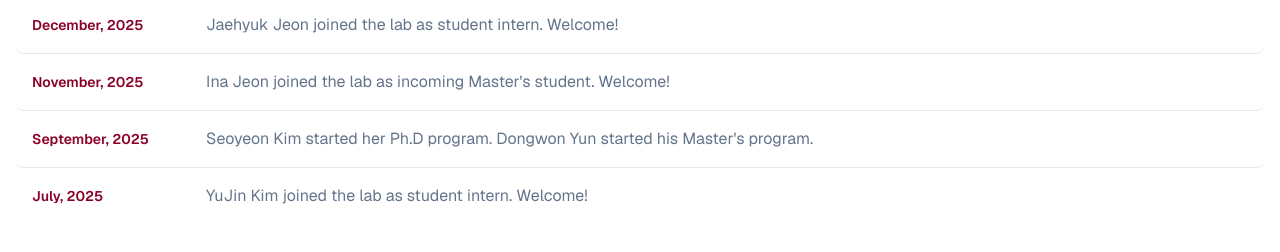
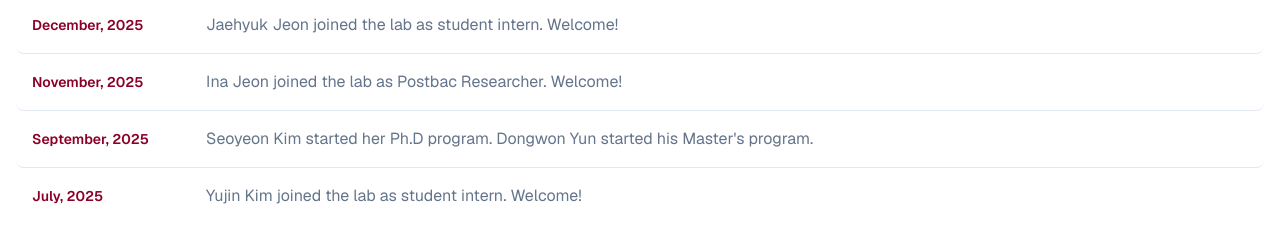
Before and after one commit to bioz1lee/lab-portal, a Next.js app: page / in a window 1280 px wide. Shown: the part 1994-2246 px from the top of the page. Built offline with nearby package versions, Linux system fonts and the light colour scheme.

Commit message:
Fix: Ina Jeon role to Postbac, YuJin to Yujin

```diff
--- a/src/app/members/page.tsx
+++ b/src/app/members/page.tsx
@@ -118,7 +118,7 @@ export default function MembersPage() {
         <div className="grid grid-cols-1 sm:grid-cols-2 lg:grid-cols-4 gap-5">
           <MemberCard
             name="Ina Jeon"
-            role="Incoming Master's Student"
+            role="Postbac Researcher"
             details="2023 B.S. in Biosystem and Biomedical Science, Korea University"
           />
           <MemberCard
--- a/src/data/news.ts
+++ b/src/data/news.ts
@@ -1,9 +1,9 @@
 export const newsItems = [
   { date: "March, 2026", text: "Minje Sung, Yujin Kim started their MS-Ph.D integrated program." },
   { date: "December, 2025", text: "Jaehyuk Jeon joined the lab as student intern. Welcome!" },
-  { date: "November, 2025", text: "Ina Jeon joined the lab as incoming Master's student. Welcome!" },
+  { date: "November, 2025", text: "Ina Jeon joined the lab as Postbac Researcher. Welcome!" },
   { date: "September, 2025", text: "Seoyeon Kim started her Ph.D program. Dongwon Yun started his Master's program." },
-  { date: "July, 2025", text: "YuJin Kim joined the lab as student intern. Welcome!" },
+  { date: "July, 2025", text: "Yujin Kim joined the lab as student intern. Welcome!" },
   { date: "March, 2025", text: "Seoyeon Kim joined the lab as an incoming Ph.D student. Welcome!" },
   { date: "March, 2025", text: "Dongwon Yun, Minje Sung joined the lab as an incoming master's student. Welcome!" },
   { date: "November, 2024", text: "Jiwon Lee joined the Lab as student intern. Welcome!" },
```
